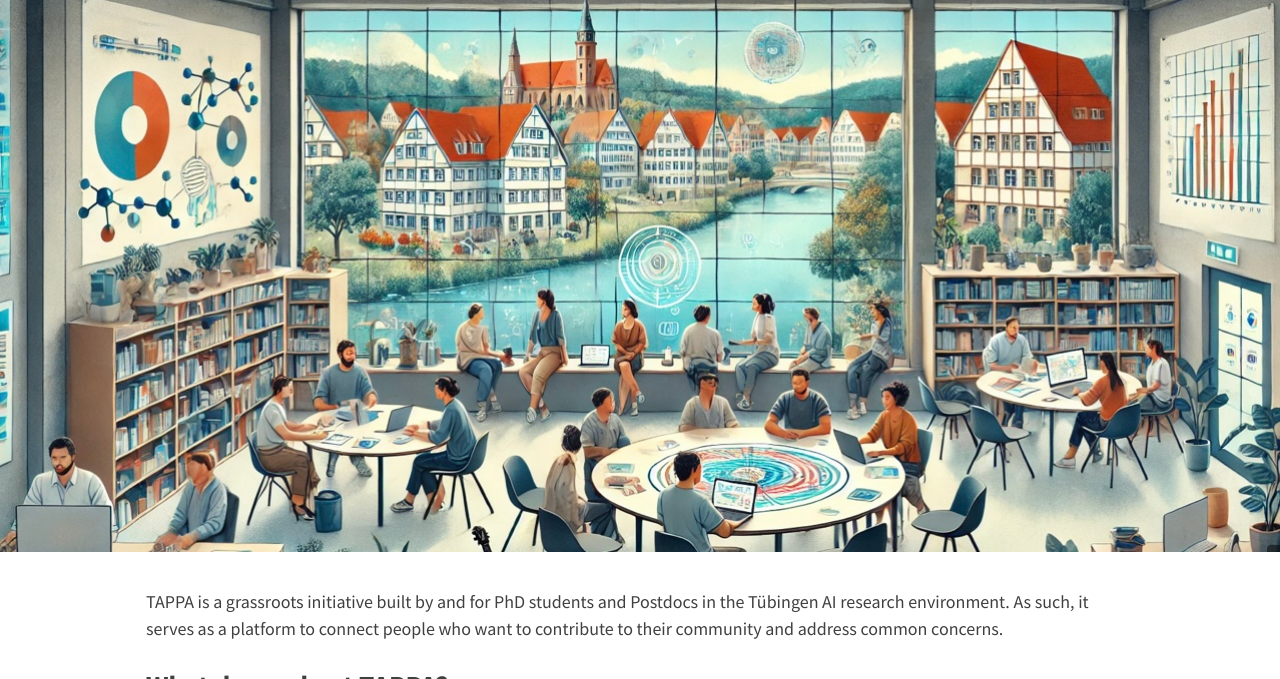
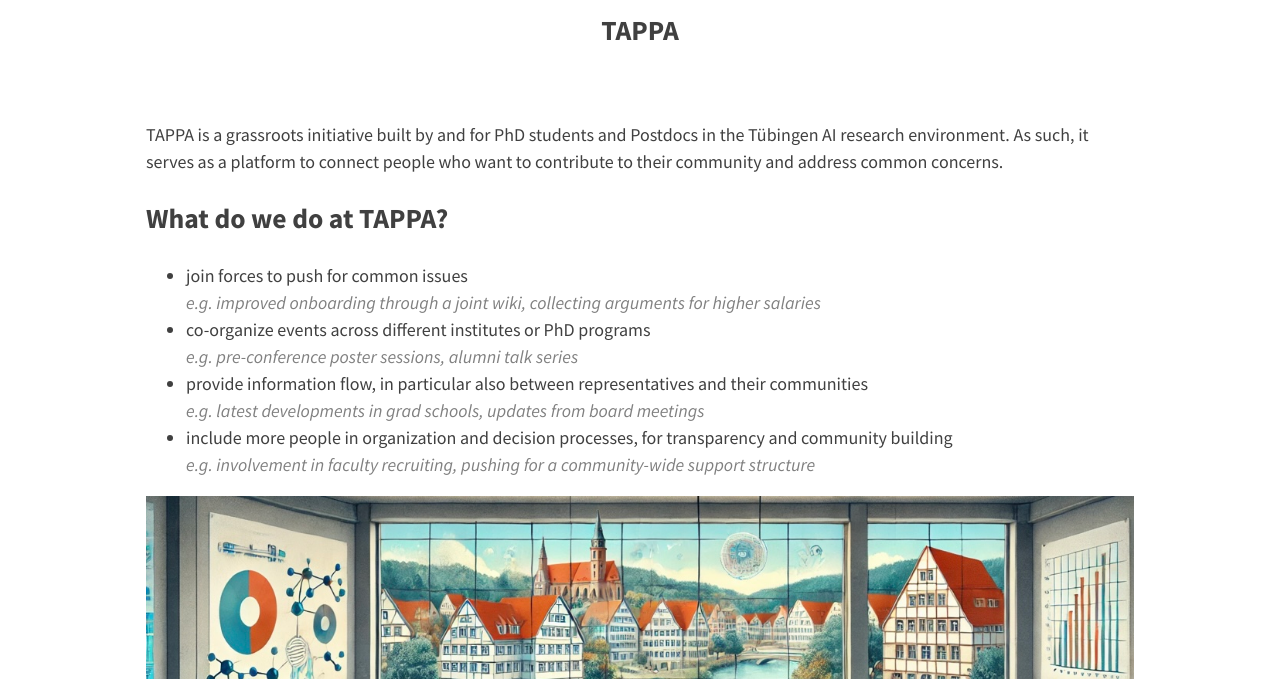
Before and after one commit to tappa-org/tappa-org.github.io, a Jekyll site: the page built from about.md, in a window 1280 px wide and 900 px high, cut to the strip 221-900 px from the top of the window. Built offline with Jekyll 4.4.1, drawn with Linux system fonts in a browser that asks for light colours; nearby versions of some CDN libraries.

Commit message:
pic removed from header, aded in corpus

```diff
--- a/about.md
+++ b/about.md
@@ -1,10 +1,10 @@
 ---
 layout: page
 title: ''
-image:
-  path: /images/about-pic-long.jpeg
-  thumbnail: /images/about-pic-long.jpeg
-  caption: ""
+#image:
+#  path: /images/about-pic-long.jpeg
+#  thumbnail: /images/about-pic-long.jpeg
+#  caption: ""
 ---
 
 TAPPA is a grassroots initiative built by and for PhD students and Postdocs in the Tübingen AI research environment. As such, it serves as a platform to connect people who want to contribute to their community and address common concerns.
@@ -20,6 +20,8 @@ TAPPA is a grassroots initiative built by and for PhD students and Postdocs in t
 - include more people in organization and decision processes, for transparency and community building\
 <span style="color: gray;">*e.g. involvement in faculty recruiting, pushing for a community-wide support structure*</span>
 
+![AI-generated image representing an office with a diverse crow, in an informal setting, talking and connecting with each other.](/images/about-pic-long.jpeg)
+
 ## Why should you join?
 TAPPA is open to all PhDs and Postdocs in Tübingen doing research in AI!
 If you want to contribute to your community and get more involved in improving it, TAPPA is a great way to get to meet other motivated people, find like-minded collaborators and helpers and gain more insights into ongoing decision processes at the different institutes or grad schools.
```
